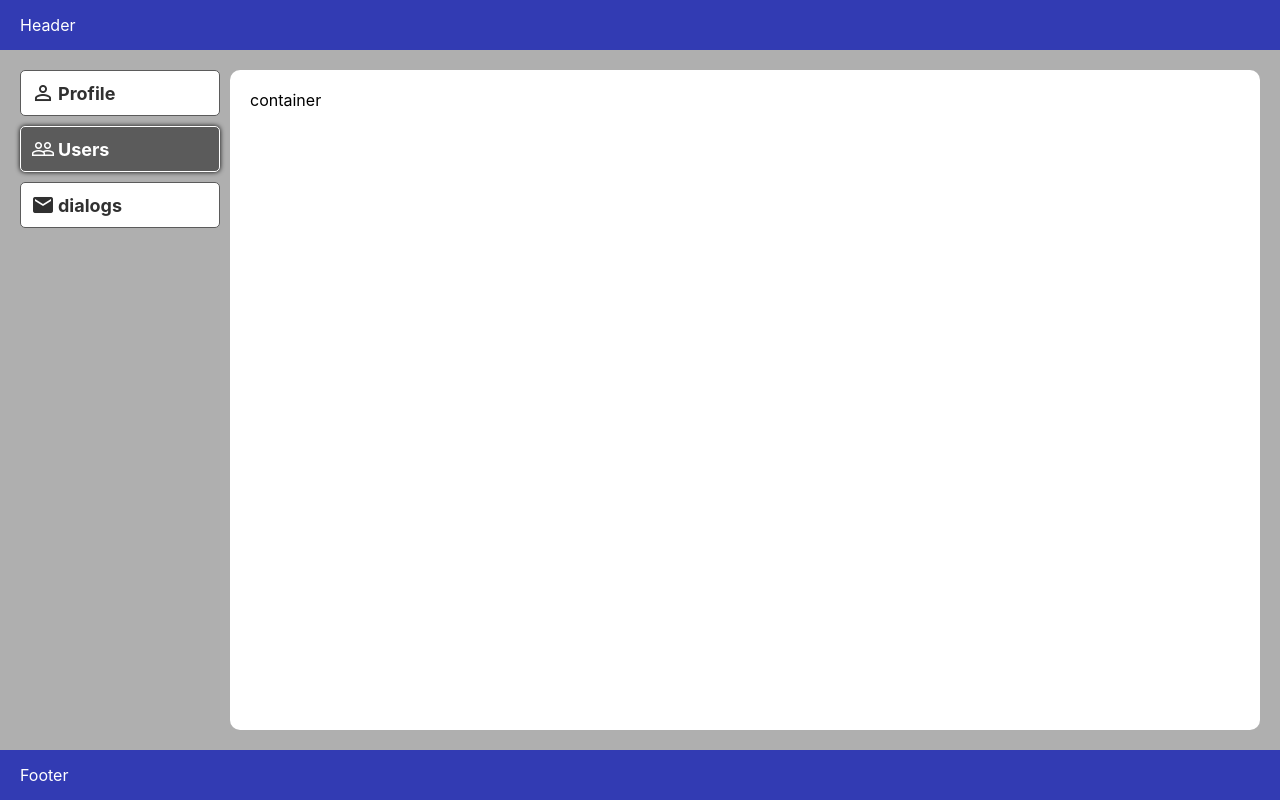
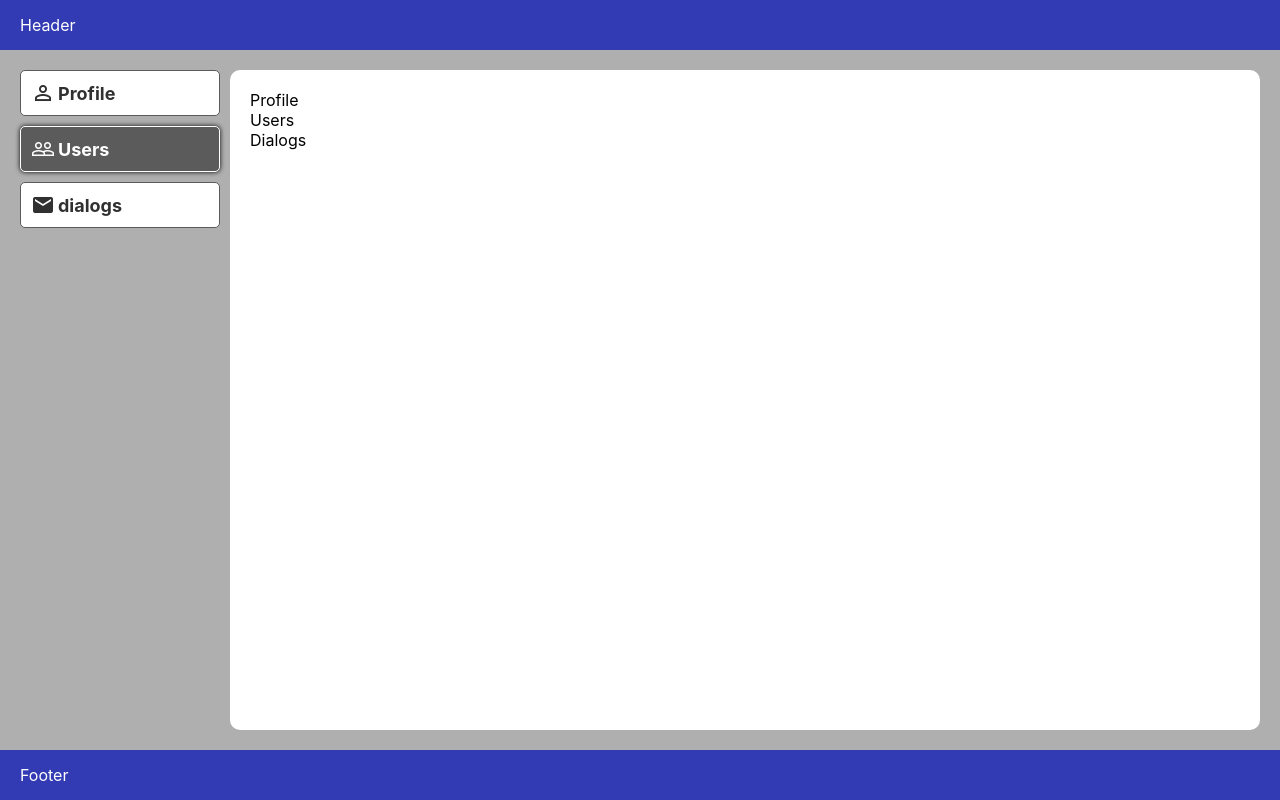
Before and after one commit to vadimnevinskiy/netw, a React (Create React App) app: page / in a window 1280 px wide. Built offline with nearby package versions, Linux system fonts and the light colour scheme.

Commit message:
Installed: axios, final-form, react-redux, react-router-dom, redux, redux-thunk, reselect

```diff
--- a/src/App.js
+++ b/src/App.js
@@ -2,6 +2,9 @@ import classes from './App.module.css';
 import Header from "./components/Header/Header";
 import Footer from "./components/Footer/Footer";
 import Sidebar from "./components/Sidebar/Sidebar";
+import Profile from "./components/Profile/Profile";
+import Users from "./components/Users/Users";
+import Dialogs from "./components/Dialogs/Dialogs";
 
 function App() {
   return (
@@ -10,7 +13,9 @@ function App() {
       <div className={classes.mainContainer}>
           <Sidebar />
           <div className={classes.container}>
-              container
+              <Profile />
+              <Users />
+              <Dialogs />
           </div>
       </div>
       <Footer />
--- a/src/components/Dialogs/Dialogs.jsx
+++ b/src/components/Dialogs/Dialogs.jsx
@@ -0,0 +1,11 @@
+import React from 'react';
+import classes from './Dialogs.module.css';
+
+const Dialogs = (props) => {
+    return (
+        <div className={classes.dialogs}>
+            Dialogs
+        </div>
+    )
+}
+export default Dialogs;
--- a/src/components/Dialogs/Dialogs.module.css
+++ b/src/components/Dialogs/Dialogs.module.css
@@ -0,0 +1,3 @@
+.dialogs{
+
+}
--- a/src/components/Profile/Profile.jsx
+++ b/src/components/Profile/Profile.jsx
@@ -0,0 +1,11 @@
+import React from 'react';
+import classes from './Profile.module.css';
+
+const Profile = (props) => {
+    return (
+        <div className={classes.profile}>
+            Profile
+        </div>
+    )
+}
+export default Profile;
--- a/src/components/Profile/Profile.module.css
+++ b/src/components/Profile/Profile.module.css
@@ -0,0 +1,3 @@
+.profile{
+
+}
--- a/src/components/Users/Users.jsx
+++ b/src/components/Users/Users.jsx
@@ -0,0 +1,11 @@
+import React from 'react';
+import classes from './Users.module.css';
+
+const Users = (props) => {
+    return (
+        <div className={classes.users}>
+            Users
+        </div>
+    )
+}
+export default Users;
--- a/src/components/Users/Users.module.css
+++ b/src/components/Users/Users.module.css
@@ -0,0 +1,3 @@
+.users{
+
+}
```
Also changed, not shown: package.json (+8 -0 lines), 1 other file (tests, documents, lock files or other folders).
